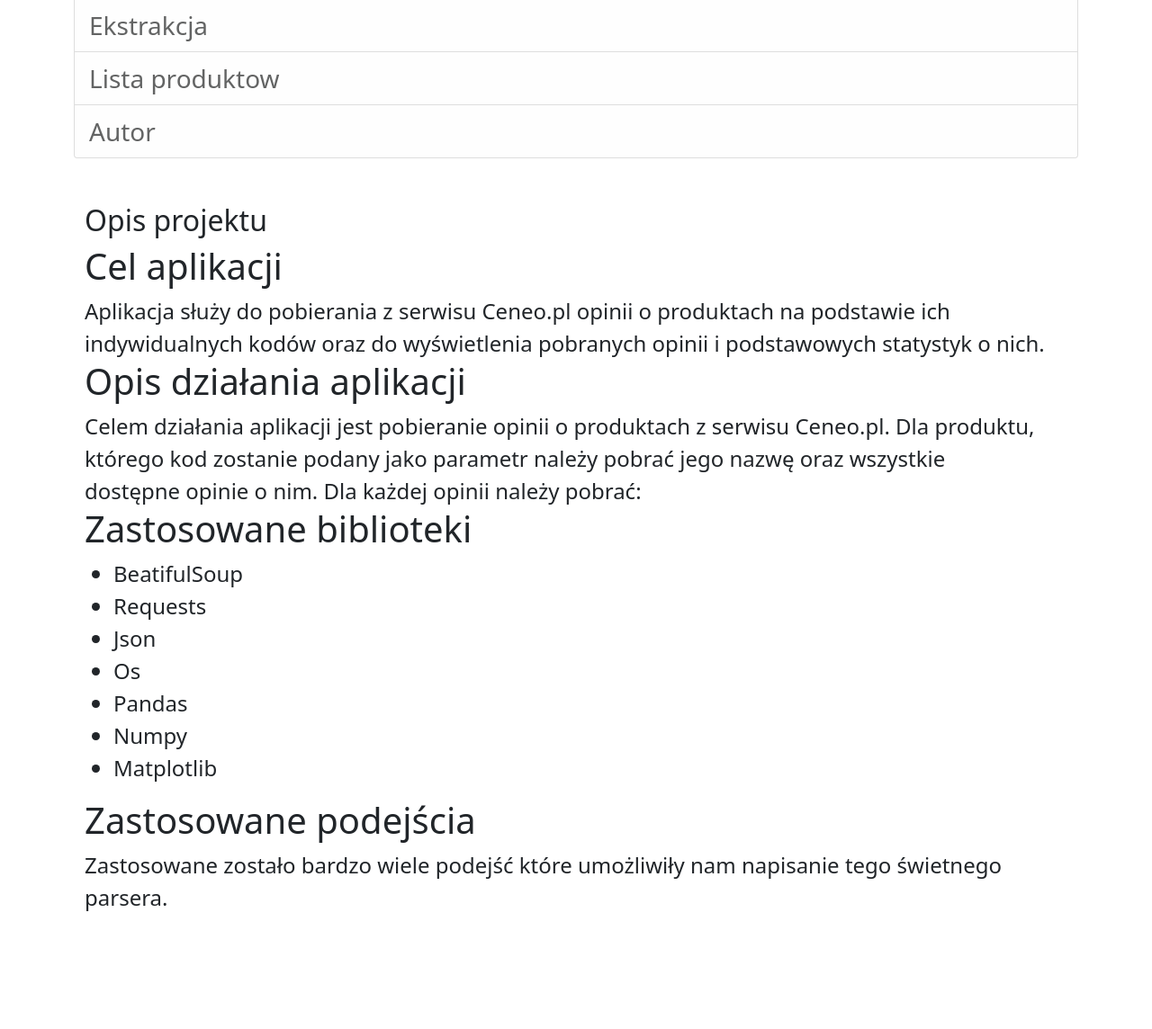
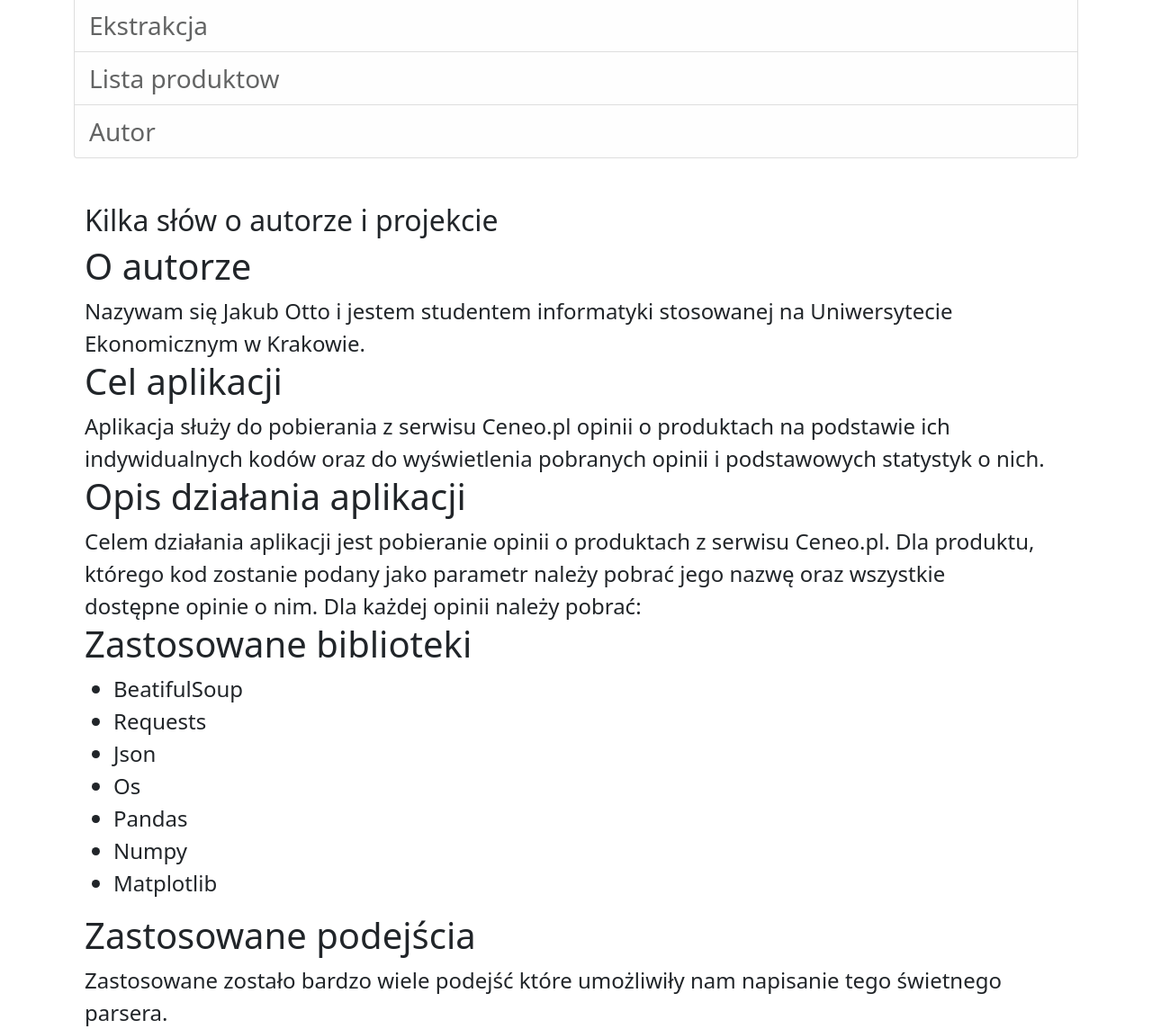
Before and after one commit to JakubOtto/CeneoWebScraper, a Flask app: page /author in a window 1280 px wide. Shown: the part 111-1255 px from the top of the page at 90% size. Before the commit the page ends 1124 px from the top, so only its background shows below. Run offline with Flask 3, Linux system fonts and the light colour scheme; some libraries are stand-ins or nearby versions.

Commit message:
Poprawa tytulow

```diff
--- a/app/routes.py
+++ b/app/routes.py
@@ -11,6 +11,7 @@ from urllib.parse import quote
 import matplotlib as mpl
 mpl.use('Agg')
 from matplotlib import pyplot as plt
+import openpyxl
 import io
 import base64
 import numpy as np
--- a/app/templates/author.html
+++ b/app/templates/author.html
@@ -1,14 +1,16 @@
 {% extends 'base.html' %}
-{% block title %}Opis projektu{% endblock %}
+{% block title %}Kilka słów o autorze i projekcie{% endblock %}
 {% block content %}
-<h1 class="fs-1">Cel aplikacji</h1>
-<p1 class='fs-4'>Aplikacja służy do pobierania z serwisu Ceneo.pl opinii o produktach na podstawie ich indywidualnych kodów oraz do wyświetlenia pobranych opinii i podstawowych statystyk o nich. </p1>
-<h2 class="fs-1">Opis działania aplikacji</h2>
-<p2 class="fs-4">Celem działania aplikacji jest pobieranie opinii o produktach z serwisu Ceneo.pl. Dla
+<h1 class="fs-1">O autorze</h1>
+<p1 class="fs-4">Nazywam się Jakub Otto i jestem studentem informatyki stosowanej na Uniwersytecie Ekonomicznym w Krakowie.</p1>
+<h2 class="fs-1">Cel aplikacji</h2>
+<p2 class='fs-4'>Aplikacja służy do pobierania z serwisu Ceneo.pl opinii o produktach na podstawie ich indywidualnych kodów oraz do wyświetlenia pobranych opinii i podstawowych statystyk o nich. </p2>
+<h3 class="fs-1">Opis działania aplikacji</h3>
+<p3 class="fs-4">Celem działania aplikacji jest pobieranie opinii o produktach z serwisu Ceneo.pl. Dla
 produktu, którego kod zostanie podany jako parametr należy pobrać jego nazwę oraz
 wszystkie dostępne opinie o nim. Dla każdej opinii należy pobrać:
-</p2>
-<h3 class="fs-1">Zastosowane biblioteki</h3>
+</p3>
+<h4 class="fs-1">Zastosowane biblioteki</h4>
 <ul class="fs-4">
 <li>BeatifulSoup</li>
 <li>Requests</li>
@@ -18,6 +20,6 @@ wszystkie dostępne opinie o nim. Dla każdej opinii należy pobrać:
 <li>Numpy</li>
 <li>Matplotlib</li>
 </ul>
-<h4 class="fs-1">Zastosowane podejścia</h4>
-<p4 class="fs-4"> Zastosowane zostało bardzo wiele podejść które umożliwiły nam napisanie tego świetnego parsera. </p4>
+<h5 class="fs-1">Zastosowane podejścia</h5>
+<p5 class="fs-4"> Zastosowane zostało bardzo wiele podejść które umożliwiły nam napisanie tego świetnego parsera. </p5>
 {% endblock %}
--- a/app/templates/charts.html
+++ b/app/templates/charts.html
@@ -1,5 +1,5 @@
 {% extends 'base.html' %}
-{% block title %}Opis projektu {% endblock %}
+{% block title %}Wykresy {% endblock %}
 {% block content %}
 <div class="container" style="text-align: center; margin-top: 50px;">
     <h1>WYKRESY</h1>
--- a/app/templates/extraction.html
+++ b/app/templates/extraction.html
@@ -1,5 +1,5 @@
 {% extends 'base.html' %}
-{% block title %}Opis projektu {% endblock %}
+{% block title %}Strona ekstrakcji {% endblock %}
 {% block content %}
 <form class=" container col-2 text-center" style="margin-top: 50px;" method="POST" action="">
     <div class="mb-3">
--- a/app/templates/productlist.html
+++ b/app/templates/productlist.html
@@ -1,5 +1,5 @@
 {% extends 'base.html' %}
-{% block title %}Opis projektu {% endblock %}
+{% block title %} Lista produktów {% endblock %}
 {% block content %}
 {{productlist|safe}}
 {% endblock %}
--- a/app/templates/productsite.html
+++ b/app/templates/productsite.html
@@ -1,5 +1,5 @@
 {% extends 'base.html' %}
-{% block title %}Opis projektu {% endblock %}
+{% block title %}Strona produktu {% endblock %}
 {% block content %}
 <h3>{{product_code}}</h3>
 {{opinions|safe}}
```
